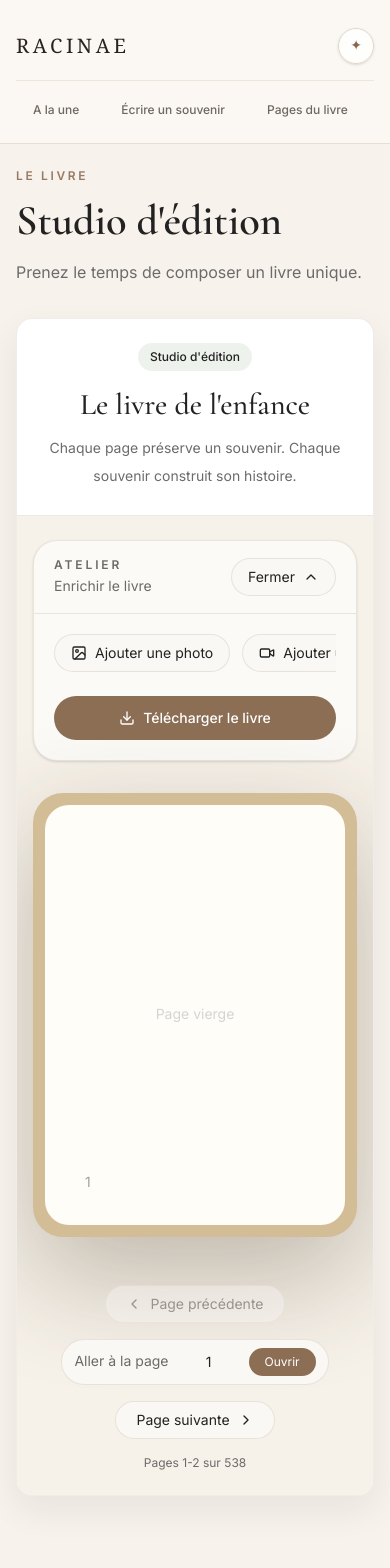
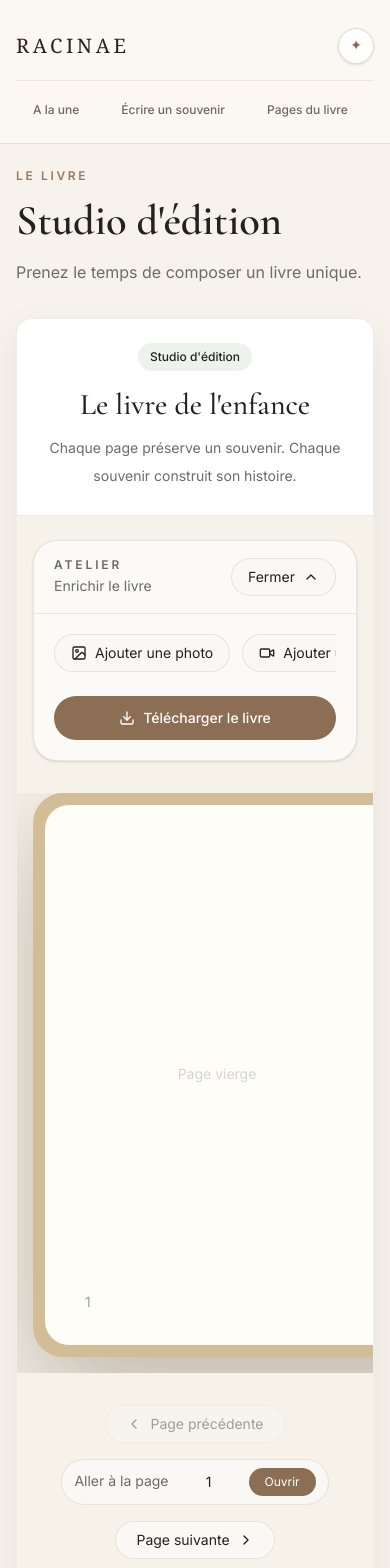
Before and after one commit to arnaudcrestey/RACINAE-V2, a Next.js app: page /app/history in a window 390 px wide. Shown: the top 1568 px of the page. Built offline with nearby package versions, Linux system fonts and the light colour scheme; no server answers.

Commit message:
Update book-studio.tsx

```diff
--- a/components/history/book-studio.tsx
+++ b/components/history/book-studio.tsx
@@ -80,7 +80,7 @@ export function BookStudio() {
               <button
                 type="button"
                 onClick={() => setIsAtelierOpen((value) => !value)}
-                className="inline-flex shrink-0 touch-manipulation items-center gap-2 rounded-full border bg-background px-4 py-2 text-sm"
+                className="inline-flex shrink-0 items-center gap-2 rounded-full border bg-background px-4 py-2 text-sm"
               >
                 {isAtelierOpen ? "Fermer" : "Ouvrir"}
                 {isAtelierOpen ? (
@@ -91,7 +91,7 @@ export function BookStudio() {
               </button>
             </div>
 
-            {isAtelierOpen ? (
+            {isAtelierOpen && (
               <div className="border-t px-5 py-5">
                 <div className="flex flex-col gap-4 lg:flex-row lg:items-center lg:justify-between">
                   <div className="flex gap-3 overflow-x-auto pb-2">
@@ -99,7 +99,7 @@ export function BookStudio() {
                       <button
                         key={tool.label}
                         type="button"
-                        className="flex shrink-0 touch-manipulation items-center gap-2 rounded-full border bg-background px-4 py-2 text-sm"
+                        className="flex shrink-0 items-center gap-2 rounded-full border bg-background px-4 py-2 text-sm"
                       >
                         <tool.icon className="h-4 w-4" />
                         {tool.label}
@@ -109,21 +109,21 @@ export function BookStudio() {
 
                   <button
                     type="button"
-                    className="inline-flex shrink-0 touch-manipulation items-center justify-center gap-2 rounded-full bg-primary px-6 py-3 text-sm font-medium text-primary-foreground"
+                    className="inline-flex shrink-0 items-center justify-center gap-2 rounded-full bg-primary px-6 py-3 text-sm font-medium text-primary-foreground"
                   >
                     <Download className="h-4 w-4" />
                     Télécharger le livre
                   </button>
                 </div>
               </div>
-            ) : null}
+            )}
           </section>
 
-          <div className="w-full px-4 pb-4 sm:px-0">
-            <div className="mx-auto w-full max-w-5xl">
-              <div className="grid grid-cols-1 rounded-[30px] bg-[#d2bd96] p-3 shadow-[0_40px_110px_rgba(67,49,28,.30)] sm:grid-cols-[1fr_8px_1fr]">
-                <section className="relative min-h-[420px] rounded-[24px] bg-[#fffdf8] sm:min-h-[640px] sm:rounded-l-[24px] sm:rounded-r-none">
-                  <div className="flex h-full min-h-[420px] items-center justify-center sm:min-h-[640px]">
+          <div className="w-full overflow-x-auto px-4 pb-4 sm:overflow-visible sm:px-0">
+            <div className="mx-auto min-w-[720px] max-w-5xl sm:min-w-0">
+              <div className="flex rounded-[30px] bg-[#d2bd96] p-3 shadow-[0_40px_110px_rgba(67,49,28,.30)]">
+                <section className="relative min-h-[540px] flex-1 rounded-l-[24px] bg-[#fffdf8] sm:min-h-[640px]">
+                  <div className="flex h-full min-h-[540px] items-center justify-center sm:min-h-[640px]">
                     <p className="text-sm text-neutral-300">Page vierge</p>
                   </div>
 
@@ -132,18 +132,18 @@ export function BookStudio() {
                   </p>
                 </section>
 
-                <div className="hidden bg-gradient-to-r from-[#b99f75] via-[#6f5536] to-[#d8c49c] sm:block" />
+                <div className="w-[8px] bg-gradient-to-r from-[#b99f75] via-[#6f5536] to-[#d8c49c]" />
 
-                <section className="relative hidden min-h-[640px] rounded-r-[24px] bg-[#fffdf8] sm:block">
-                  <div className="flex h-full min-h-[640px] items-center justify-center">
+                <section className="relative min-h-[540px] flex-1 rounded-r-[24px] bg-[#fffdf8] sm:min-h-[640px]">
+                  <div className="flex h-full min-h-[540px] items-center justify-center sm:min-h-[640px]">
                     <p className="text-sm text-neutral-300">Page vierge</p>
                   </div>
 
-                  {rightPage ? (
+                  {rightPage && (
                     <p className="absolute bottom-8 right-10 text-sm text-neutral-400">
                       {rightPage}
                     </p>
-                  ) : null}
+                  )}
                 </section>
               </div>
             </div>
@@ -154,7 +154,7 @@ export function BookStudio() {
               type="button"
               onClick={() => goTo(currentPage - 2)}
               disabled={currentPage <= 1}
-              className="inline-flex touch-manipulation items-center gap-2 rounded-full border bg-background px-5 py-2 text-sm disabled:cursor-not-allowed disabled:opacity-40"
+              className="inline-flex items-center gap-2 rounded-full border bg-background px-5 py-2 text-sm disabled:cursor-not-allowed disabled:opacity-40"
             >
               <ChevronLeft className="h-4 w-4" />
               Page précédente
@@ -178,7 +178,7 @@ export function BookStudio() {
               <button
                 type="button"
                 onClick={openInputPage}
-                className="touch-manipulation rounded-full bg-primary px-4 py-1.5 text-xs text-primary-foreground"
+                className="rounded-full bg-primary px-4 py-1.5 text-xs text-primary-foreground"
               >
                 Ouvrir
               </button>
@@ -188,7 +188,7 @@ export function BookStudio() {
               type="button"
               onClick={() => goTo(currentPage + 2)}
               disabled={currentPage >= totalPages}
-              className="inline-flex touch-manipulation items-center gap-2 rounded-full border bg-background px-5 py-2 text-sm disabled:cursor-not-allowed disabled:opacity-40"
+              className="inline-flex items-center gap-2 rounded-full border bg-background px-5 py-2 text-sm disabled:cursor-not-allowed disabled:opacity-40"
             >
               Page suivante
               <ChevronRight className="h-4 w-4" />
```
